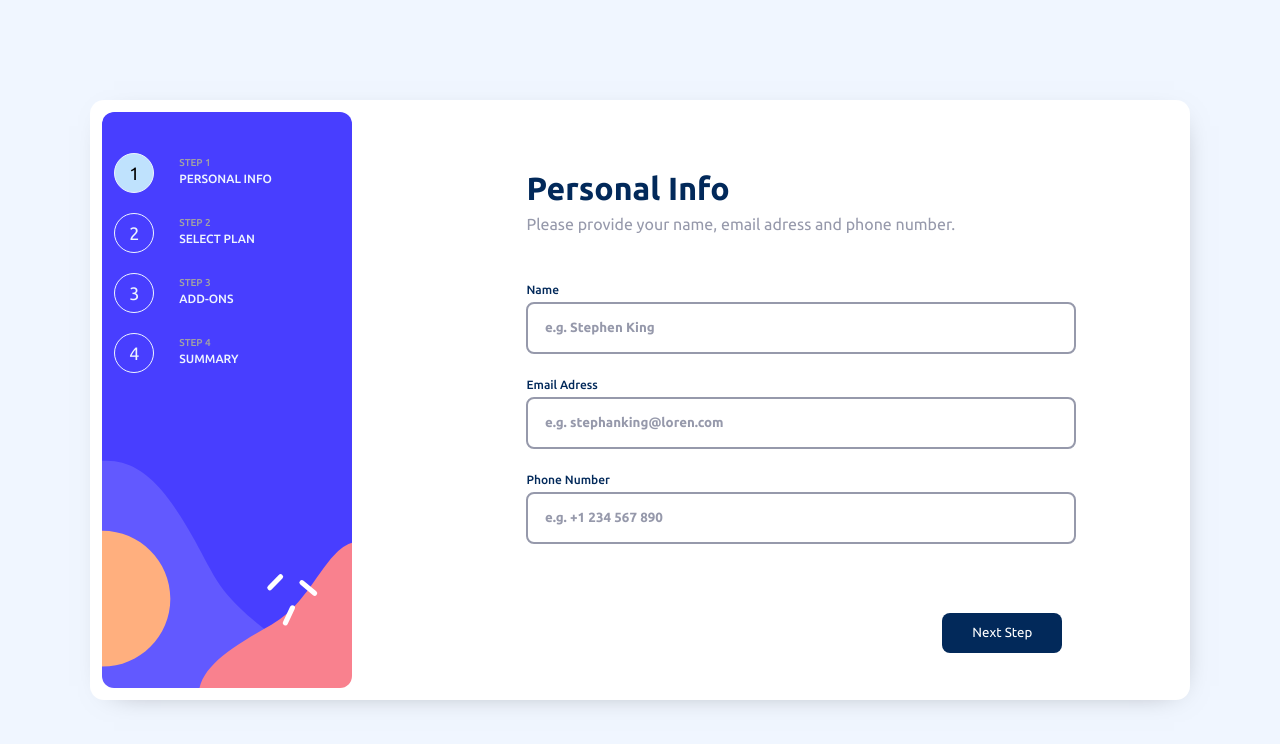
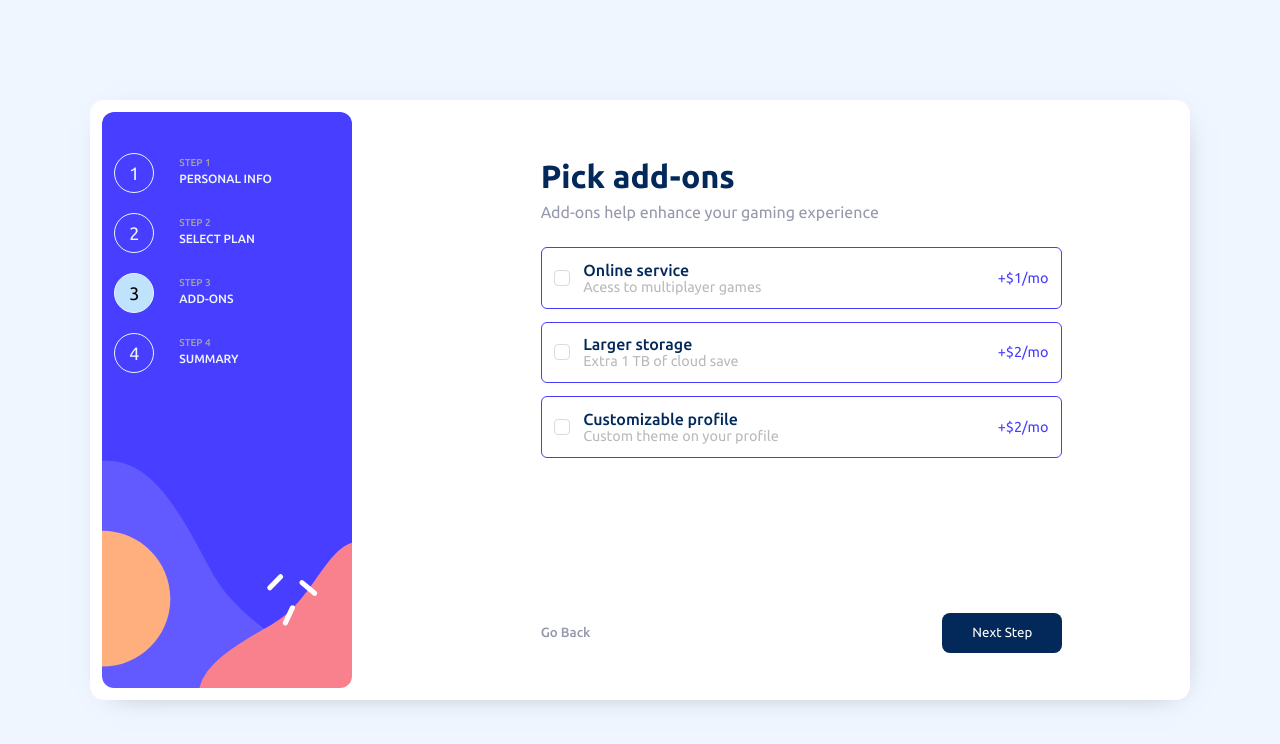
Before and after one commit to 484Irgang/Multi-steps-form, a Vue app: page / in a window 1280 px wide. Shown: the top 744 px of the page. Built offline with nearby package versions, Linux system fonts and the light colour scheme.

Commit message:
Edições no terceiro step

```diff
--- a/src/components/MultiStepsForm.vue
+++ b/src/components/MultiStepsForm.vue
@@ -7,7 +7,7 @@ import Addons from './PickAddons.vue'
 export default{
     data(){
         return {
-            stepIndex : 0,
+            stepIndex : 2,
             buttonClick: 0
         }
     },
--- a/src/components/PickAddons.vue
+++ b/src/components/PickAddons.vue
@@ -1,5 +1,27 @@
 <script>
-
+    export default{
+        data(){
+            return {
+                add_ons: [{type: "Online service", value: 1},{type: "Larger storage", value: 2},{type: "Customizable profile", value: 2}]
+            }
+        },
+        methods: {
+            choiceAdd(e,i){
+                if(e.target.type == "checkbox")
+                    e.preventDefault();
+                console.log(e.target.defaultChecked);
+                var input_check = document.querySelectorAll(".add-on_box .check input");
+                input_check[i].defaultChecked = !input_check[i].defaultChecked;
+                var addon_box = document.querySelectorAll(".add-on_box");
+                addon_box[i].style.backgroundColor = input_check[i].defaultChecked ? "hsl(217, 100%, 97%)" : "transparent";
+            }
+        },
+        computed: {
+            checkedOrNot(){
+                return false;
+            }
+        }
+    }
 </script>
 
 <template>
@@ -9,12 +31,29 @@
             <p>Add-ons help enhance your gaming experience</p>
         </div>
 
-        <div class="add-on_box">
+        <div class="add-on_box" @click="(e) => choiceAdd(e,0)">
+            <label class="check">
+                <span :class="{checked: checkedOrNot}"></span>
+                <input type="checkbox"/>
+            </label>
+            <label class="alt"><p>{{ add_ons[0].type }}</p><p>Acess to multiplayer games</p></label>
+            <span>+${{ add_ons[0].value }}/mo</span>
+        </div>
+
+        <div class="add-on_box" @click="(e) => choiceAdd(e,1)">
             <label class="check">
                 <input type="checkbox"/>
             </label>
-            <span>Online service<br/> acess to multiplayer games</span>
-            <span>+$2/mo</span>
+            <label class="alt"><p>{{ add_ons[1].type }}</p><p>Extra 1 TB of cloud save</p></label>
+            <span>+${{ add_ons[1].value }}/mo</span>
+        </div>
+
+        <div class="add-on_box" @click="(e) => choiceAdd(e,2)">
+            <label class="check">
+                <input type="checkbox"/>
+            </label>
+            <label class="alt"><p>{{ add_ons[2].type }}</p><p>Custom theme on your profile</p></label>
+            <span>+${{ add_ons[2].value }}/mo</span>
         </div>
 
 
@@ -36,46 +75,68 @@
     margin-top: 2%;
 }
 .description h1{
-    color: hsl(213, 96%, 18%);
+    color: #02295a;
     font-size: 2em;
 }
 .description p{
     color: hsl(231, 11%, 63%);
     font-weight: 400;
     margin-top: 8px;
+    margin-bottom: 2.5%;
 }
 .add-on_box{
     width: 100%;
-    /*background-color: red;*/
-    margin-top: 5%;
+    min-width: 311px;
+    margin-top: 2.5%;
     display: flex;
     align-items: center;
     flex-wrap: wrap;
-    padding: 20px;
+    padding: 0.8em;
+    border: 1px solid #473dff;
+    border-radius: 6px;
+    cursor: pointer;
 }
 .add-on_box .check{
+    position: relative;
     background-color: white;
-    margin-right: 18px;
+    margin-right: 0.8em;
     border-radius: 4px;
     height: 16px;
+    width: 16px;
 }
 .add-on_box .check input{
     appearance: none;
-    width: 16px;
-    height: 16px;
+    width: 100%;
+    height: 100%;
     border-radius: 4px;
     border: 0.5px solid #DBDADF;
+    cursor: pointer;
 }
-.add-on_box .check input:checked{
+.add-on_box .checked{
+    width: 100%;
+    height: 100%;
+    position: absolute;
+    border-radius: 4px;
+    cursor: pointer;
     clip-path: polygon(0% 0%,100% 0%, 100% 100%, 46% 100%, 46% 74%, 89% 32%, 76% 21%, 44% 53%, 25% 41%, 13% 54%, 46% 74%, 46% 100%, 0% 100%);
     background-color: #4C45FF;
 }
-.add-on_box span{
-    background-color: blue;
+.add-on_box .alt{
+     cursor: pointer;
+}
+.add-on_box .alt p:first-of-type{
+    font-weight: 500;
+    color: #02295a;
+}
+.add-on_box .alt p:last-of-type{
+    color: #bababa;
+    font-size: 0.9em;
+    font-weight: 400;
 }
 .add-on_box span:last-of-type{
-    background-color: yellow;
+    color: #473dff;
     margin-left: auto;
+    font-size: 0.9em;
 }
 .teste{
     width: 500px;
```
